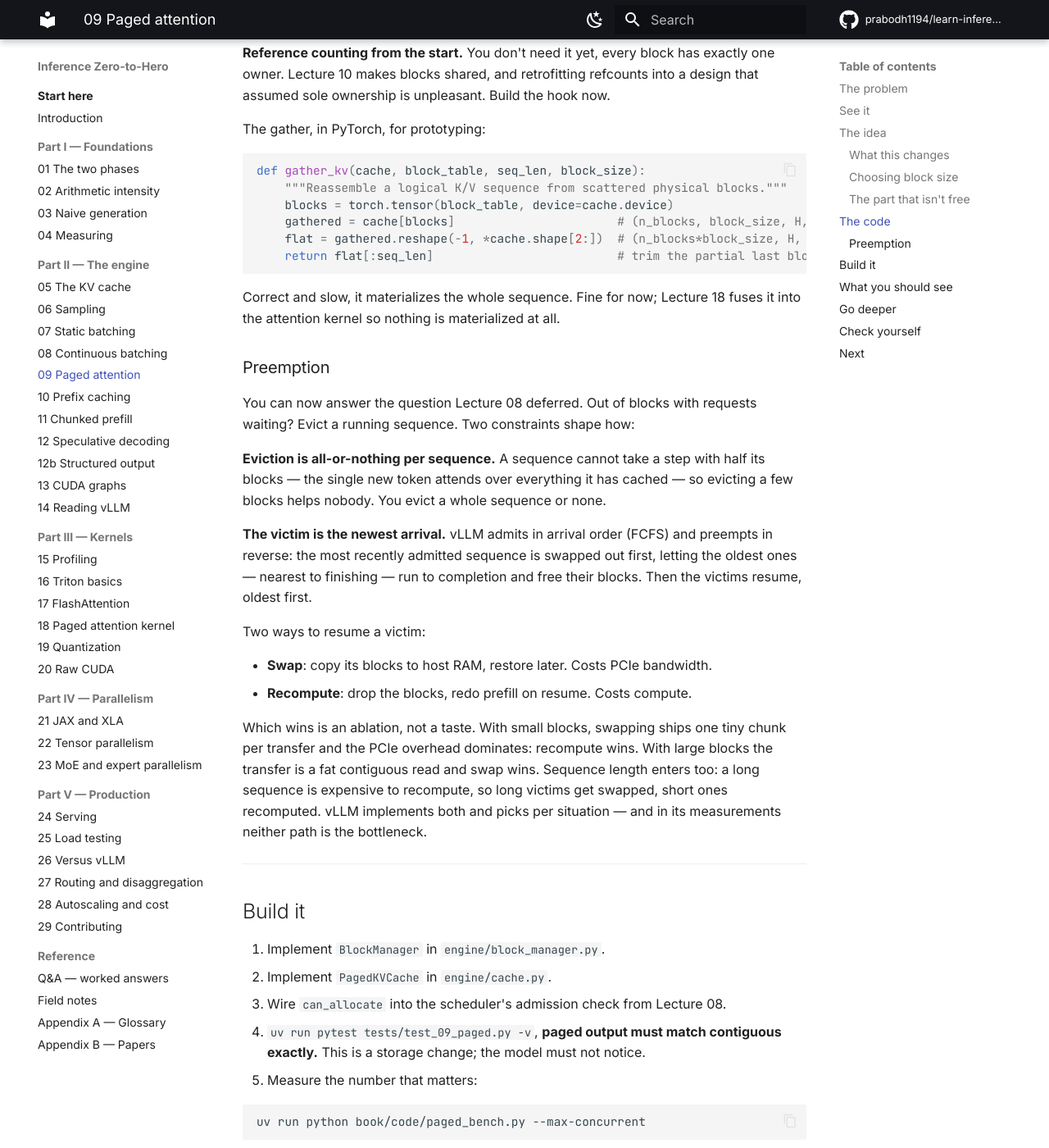
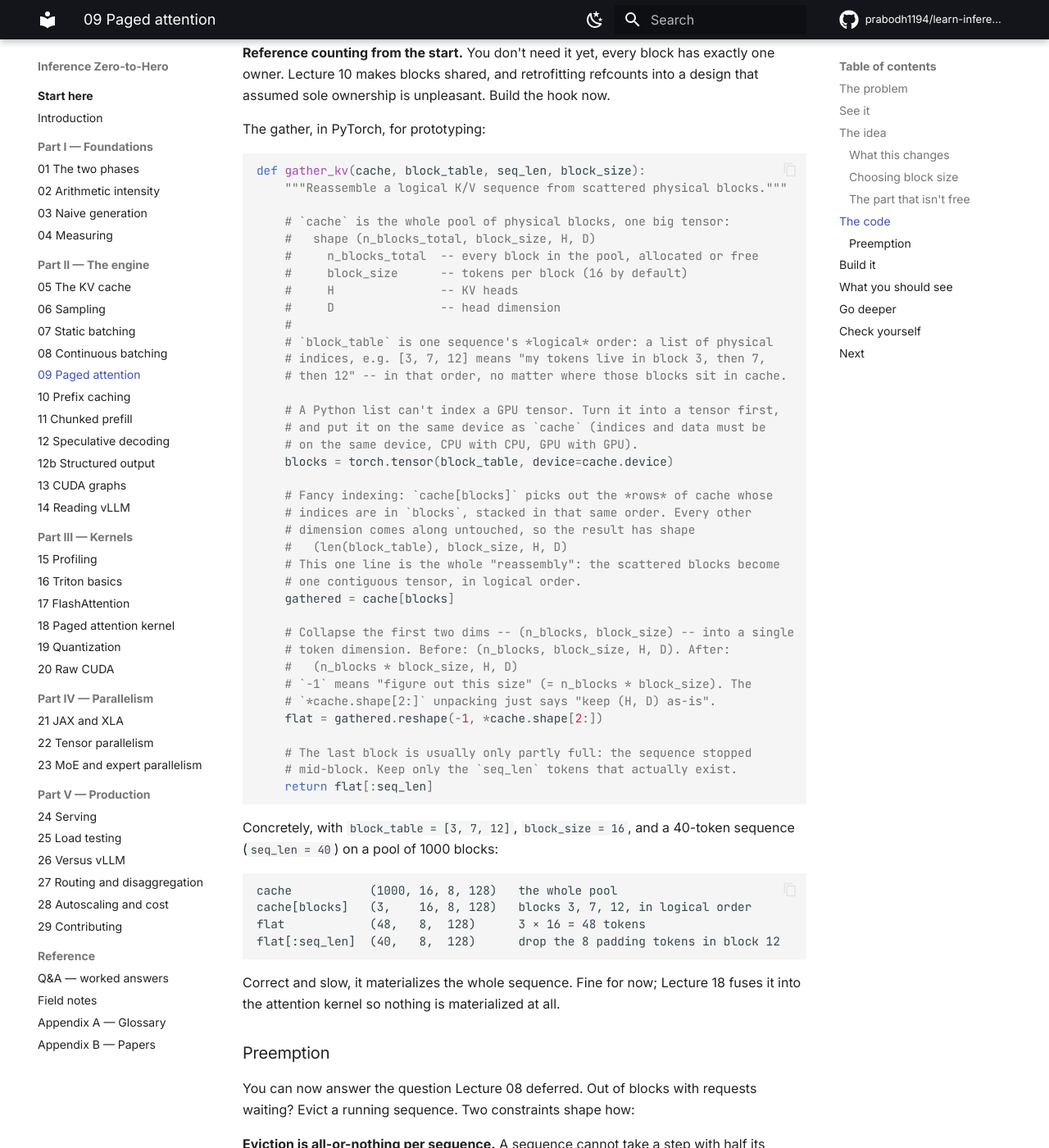
Before and after one commit to prabodh1194/learn-inference, an MkDocs documentation site: the page built from book/09-paged-attention.md, in a window 1280 px wide and 1400 px high, scrolled down 5837 px. Shown: the whole window at 82% size. Built offline with MkDocs 1.6.1 and Material for MkDocs 9.7.7, drawn with Linux system fonts in a browser that asks for light colours; comment, search, counter and statistics services are not loaded.

Commit message:
book: annotate L09 gather_kv for PyTorch beginners
Line-by-line comments on the fancy-indexing reassembly plus a concrete worked
example (block_table [3,7,12], block_size 16, seq_len 40 -> (40, 8, 128)).

````diff
--- a/book/09-paged-attention.md
+++ b/book/09-paged-attention.md
@@ -291,10 +291,51 @@ The gather, in PyTorch, for prototyping:
 ```python
 def gather_kv(cache, block_table, seq_len, block_size):
     """Reassemble a logical K/V sequence from scattered physical blocks."""
+
+    # `cache` is the whole pool of physical blocks, one big tensor:
+    #   shape (n_blocks_total, block_size, H, D)
+    #     n_blocks_total  -- every block in the pool, allocated or free
+    #     block_size      -- tokens per block (16 by default)
+    #     H               -- KV heads
+    #     D               -- head dimension
+    #
+    # `block_table` is one sequence's *logical* order: a list of physical
+    # indices, e.g. [3, 7, 12] means "my tokens live in block 3, then 7,
+    # then 12" -- in that order, no matter where those blocks sit in cache.
+
+    # A Python list can't index a GPU tensor. Turn it into a tensor first,
+    # and put it on the same device as `cache` (indices and data must be
+    # on the same device, CPU with CPU, GPU with GPU).
     blocks = torch.tensor(block_table, device=cache.device)
-    gathered = cache[blocks]                       # (n_blocks, block_size, H, D)
-    flat = gathered.reshape(-1, *cache.shape[2:])  # (n_blocks*block_size, H, D)
-    return flat[:seq_len]                          # trim the partial last block
+
+    # Fancy indexing: `cache[blocks]` picks out the *rows* of cache whose
+    # indices are in `blocks`, stacked in that same order. Every other
+    # dimension comes along untouched, so the result has shape
+    #   (len(block_table), block_size, H, D)
+    # This one line is the whole "reassembly": the scattered blocks become
+    # one contiguous tensor, in logical order.
+    gathered = cache[blocks]
+
+    # Collapse the first two dims -- (n_blocks, block_size) -- into a single
+    # token dimension. Before: (n_blocks, block_size, H, D). After:
+    #   (n_blocks * block_size, H, D)
+    # `-1` means "figure out this size" (= n_blocks * block_size). The
+    # `*cache.shape[2:]` unpacking just says "keep (H, D) as-is".
+    flat = gathered.reshape(-1, *cache.shape[2:])
+
+    # The last block is usually only partly full: the sequence stopped
+    # mid-block. Keep only the `seq_len` tokens that actually exist.
+    return flat[:seq_len]
+```
+
+Concretely, with `block_table = [3, 7, 12]`, `block_size = 16`, and a 40-token
+sequence (`seq_len = 40`) on a pool of 1000 blocks:
+
+```
+cache           (1000, 16, 8, 128)   the whole pool
+cache[blocks]   (3,    16, 8, 128)   blocks 3, 7, 12, in logical order
+flat            (48,   8,  128)      3 × 16 = 48 tokens
+flat[:seq_len]  (40,   8,  128)      drop the 8 padding tokens in block 12
 ```
 
 Correct and slow, it materializes the whole sequence. Fine for now; Lecture 18
````
